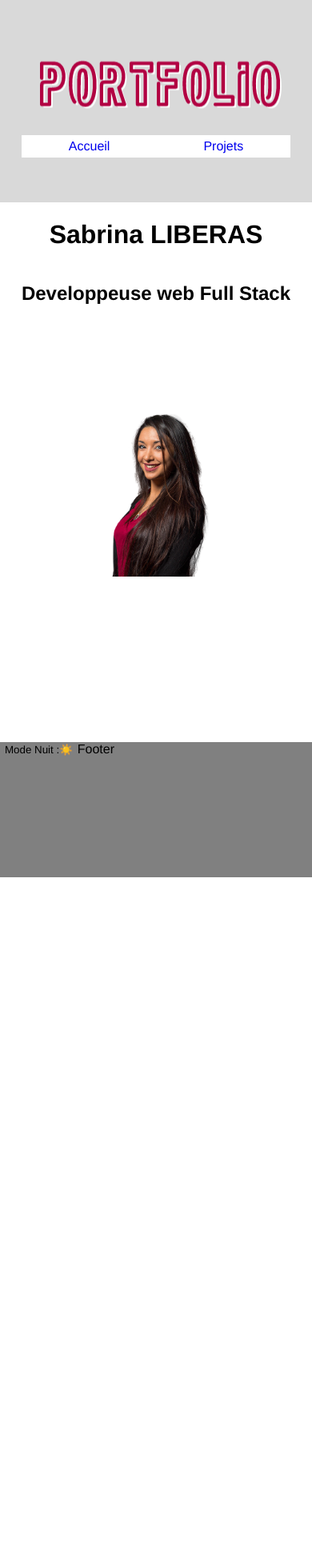
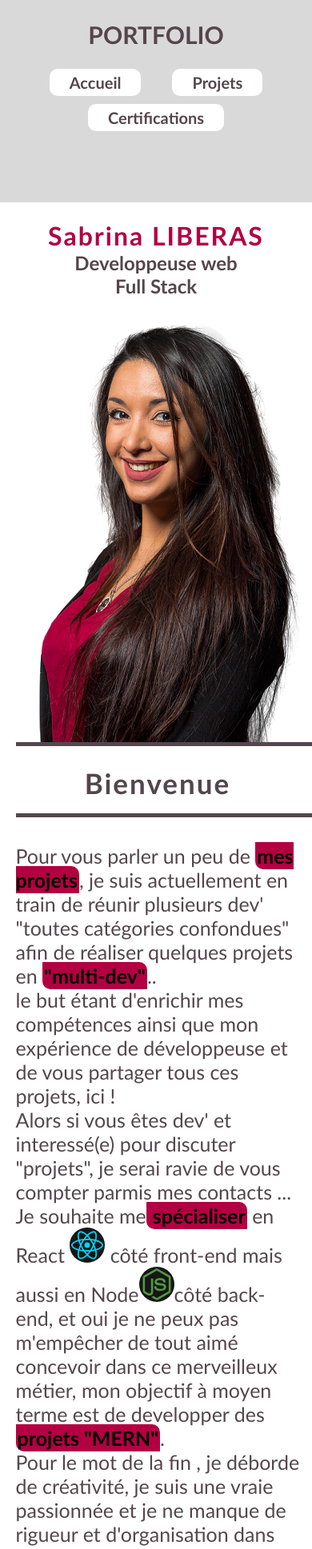
Before and after one commit to SLiberas06/Portfolio, a React (Vite) app: page / in a window 390 px wide. Shown: the top 1937 px of the page at 80% size. Before the commit the page ends 1097 px from the top, so only its background shows below. Built offline with nearby package versions, Linux system fonts and the light colour scheme.

Commit message:
homepage mobile ok

```diff
--- a/index.html
+++ b/index.html
@@ -3,6 +3,7 @@
   <head>
     <meta charset="UTF-8" />
     <link rel="icon" type="image/svg+xml" href="/vite.svg" />
+
     <meta name="viewport" content="width=device-width, initial-scale=1.0" />
     <title>Portfolio Sabrina Liberas</title>
   </head>
--- a/package.json
+++ b/package.json
@@ -11,6 +11,7 @@
   "dependencies": {
     "react": "^18.2.0",
     "react-dom": "^18.2.0",
+    "react-icons": "^4.7.1",
     "react-router": "^6.6.2",
     "react-router-dom": "^6.6.2",
     "styled-components": "^5.3.6"
--- a/src/App.jsx
+++ b/src/App.jsx
@@ -1,7 +1,7 @@
 import React from 'react'
 import { BrowserRouter, Routes, Route } from 'react-router-dom'
-import Home from './pages/Home'
-import Contact from './pages/Contact'
+import Accueil from './pages/Accueil'
+import Projets from './pages/Projets'
 import Header from './components/Header'
 import Footer from './components/Footer'
 import { Main } from './utils/Atoms'
@@ -16,8 +16,8 @@ function App() {
         <Main>
           <Header />
           <Routes>
-            <Route path="/" element={<Home />} />
-            <Route path="/contact" element={<Contact />} />
+            <Route path="/" element={<Accueil />} />
+            <Route path="/Projets" element={<Projets />} />
           </Routes>
           <Footer />
         </Main>
--- a/src/components/Footer/index.jsx
+++ b/src/components/Footer/index.jsx
@@ -1,25 +1,74 @@
 import styled from 'styled-components'
 import { useTheme } from '../../utils/Hooks'
+import {
+  BsFillSunFill,
+  BsFillMoonFill,
+  BsLinkedin,
+  BsGithub,
+} from 'react-icons/bs'
+import { MdEmail } from 'react-icons/md'
+import { Color } from '../../utils/Atoms'
 
 const FooterStyled = styled.footer`
   width: 100%;
   height: 20vh;
-  background-color: grey;
+  padding: 5vh 0 5vh 0;
+  background-color: ${({ theme }) =>
+    theme === 'light' ? Color.backgroundLight : Color.backgroundDark};
+  display: flex;
+  flex-direction: column;
+  align-items: center;
+  justify-content: space-between;
 `
 const NightModeButton = styled.button`
   background-color: transparent;
   border: none;
   cursor: pointer;
-  color: black;
+  transition: 1000s;
+  margin-top: 0;
 `
+
+const Sun = styled(BsFillSunFill)`
+  width: 100px;
+  font-size: 50px;
+  color: ${Color.primaryLight};
+  :hover {
+    font-size: 55px;
+    transition: 200ms;
+  }
+`
+const Moon = styled(BsFillMoonFill)`
+  width: 100px;
+  font-size: 40px;
+  color: ${Color.backgroundLight};
+  :hover {
+    font-size: 45px;
+    transition: 200ms;
+  }
+`
+const ContactWrapper = styled.div`
+  // background-color: blue;
+  display: flex;
+  width: 80%;
+  flex-direction: row;
+  font-size: 50px;
+  justify-content: space-between;
+  color: ${({ theme }) =>
+    theme === 'light' ? Color.backgroundDark : Color.primaryLightText};
+`
+
 function Footer() {
   const { toggleTheme, theme } = useTheme()
   return (
-    <FooterStyled>
+    <FooterStyled theme={theme}>
       <NightModeButton onClick={() => toggleTheme()}>
-        Mode Nuit :{theme === 'light' ? '☀️' : '🌙'}
+        {theme === 'light' ? <Sun /> : <Moon />}
       </NightModeButton>
-      Footer
+      <ContactWrapper theme={theme}>
+        <BsLinkedin />
+        <BsGithub />
+        <MdEmail />
+      </ContactWrapper>
     </FooterStyled>
   )
 }
--- a/src/components/Header/index.jsx
+++ b/src/components/Header/index.jsx
@@ -1,41 +1,82 @@
 import styled from 'styled-components'
 import { useTheme } from '../../utils/Hooks'
 import { Link } from 'react-router-dom'
-import LogoDark from '../../assets/logoDark.png'
-import LogoLight from '../../assets/logoLight.png'
+import { Color } from '../../utils/Atoms'
+import pdf from '../../datas/CV_Sabrina_LIBERAS.pdf'
 
 const HeaderStyled = styled.header`
   display: flex;
   flex-direction: column;
-  background: ${(props) =>
-    props.isDarkMode ? `url(${LogoDark})` : `url(${LogoLight})`}no-repeat;
-  background-position: center;
+  background-color: ${({ theme }) =>
+    theme === 'light' ? `${Color.backgroundLight}` : `${Color.backgroundDark}`};
   width: 100%;
   height: 30vh;
   align-items: center;
+  @media (min-width: 1000px) {
+    flex-direction: row;
+    justify-content: space-between;
+  }
+  h1 {
+    font-size: 30px;
+    margin-top: 3vh;
+    color: ${({ theme }) =>
+      theme === 'light'
+        ? `${Color.primaryLightText}`
+        : `${Color.backgroundLight}`};
+    @media (min-width: 1000px) {
+      margin-top: 0;
+      font-size: 50px;
+      margin-left: 5vw;
+    }
+  }
   nav {
     padding: 0;
-    background-color: white;
     display: flex;
-    margin-top: 20vh;
+    flex-wrap: wrap;
+    justify-content: center;
   }
 `
-const TitleStyled = styled.h1`
-  font-family: 'code', sans-serif;
-  color: ${(props) => (props.isDarkMode ? 'white' : ' black')};
-`
+
 const NavLink = styled(Link)`
   display: flex;
-  margin: 5px 15vw;
+  margin: 5px 5vw;
   text-decoration: none;
+  border-radius: 10px;
+  background-color: ${({ theme }) =>
+    theme === 'light' ? 'white' : Color.primaryLightText};
+  padding: ${({ theme }) => (theme === 'light' ? '5px 25px' : '5px 25px')};
+  font-size: 20px;
+  color: ${({ theme }) =>
+    theme === 'light' ? `${Color.primaryLightText}` : `black`};
+  font-weight: bold;
+  :hover {
+    color: ${({ theme }) =>
+      theme === 'light'
+        ? `${Color.backgroundLight}`
+        : `${Color.backgroundLight}`};
+    background-color: ${({ theme }) =>
+      theme === 'light' ? `${Color.primaryLight}` : `${Color.primaryLight}`};
+    transition: 1000ms;
+  }
+  @media (min-width: 1000px) {
+    margin-top: 0;
+    font-size: 35px;
+    border-radius: 15px;
+  }
 `
 function Header() {
   const { theme } = useTheme()
   return (
-    <HeaderStyled isDarkMode={theme === 'dark'}>
+    <HeaderStyled theme={theme}>
+      <h1>PORTFOLIO</h1>
       <nav>
-        <NavLink to="/">Accueil</NavLink>
-        <NavLink to="/projets">Projets</NavLink>
+        <NavLink to="/" theme={theme}>
+          Accueil
+        </NavLink>
+        <NavLink to="/projets" theme={theme}>
+          Projets
+        </NavLink>
+        <NavLink theme={theme}>Certifications</NavLink>
       </nav>
     </HeaderStyled>
   )
--- a/src/datas/projet.json
+++ b/src/datas/projet.json
@@ -0,0 +1,6 @@
+[
+    { "id": "001",
+    ""
+
+}
+]
--- /dev/null
+++ b/src/pages/Accueil/index.jsx
@@ -0,0 +1,119 @@
+import styled from 'styled-components'
+// import Loader from "../../components/Loader"
+import PhotoLight from '../../assets/sabrina.png'
+import PhotoDark from '../../assets/sl.png'
+import { useTheme } from '../../utils/Hooks'
+import { Color } from '../../utils/Atoms'
+import { FaReact, FaNodeJs } from 'react-icons/fa'
+
+const AccueilWrapper = styled.div`
+  width: 100%;
+  height: 80vh;
+  display: flex;
+  flex-direction: column;
+  justify-content: start;
+  align-items: center;
+  background: ${({ theme }) =>
+      theme === 'light' ? `url(${PhotoLight})` : `url(${PhotoDark})`}
+    no-repeat;
+  background-position: top;
+`
+const HomeTitle = styled.h1`
+  letter-spacing: 2px;
+  color: ${Color.primaryLight};
+  margin-bottom: 0;
+`
+const HomeSubtitle = styled.h2`
+  text-align: center;
+  margin-top: 0;
+  width: ${({ $theme }) => ($theme === 'light' ? `70vw` : `60vw`)};
+  color: ${({ theme }) =>
+    theme === 'light' ? Color.primaryLightText : Color.backgroundLight};
+`
+const React = styled(FaReact)`
+  font-size: 40px;
+  border-radius: 50px;
+  padding: 2px;
+  background-color: ${Color.backgroundDark};
+  color: #00d8ff;
+`
+const NodeJs = styled(FaNodeJs)`
+  font-size: 40px;
+  border-radius: 50px;
+  padding: 2px;
+  background-color: ${Color.backgroundDark};
+  color: #509941;
+`
+const HomeTexte = styled.p`
+  font-size: 25px;
+  color: ${({ theme }) =>
+    theme === 'light' ? Color.primaryLightText : Color.backgroundLight};
+`
+const TextTitle = styled.h2`
+  font-size: 35px;
+  text-align: center;
+  letter-spacing: 2px;
+  margin: 2vh 0 2vh 0;
+  color: ${({ theme }) =>
+    theme === 'light' ? Color.primaryLightText : Color.backgroundLight};
+`
+
+const TextWrapper = styled.div`
+  display: flex;
+  flex-direction: column;
+  align-items: center;
+  justify-content: center;
+  margin: 0vh 4vw 2vh 5vw;
+  hr {
+    margin-top: 0;
+    margin-right: 0;
+    border: none;
+    background-color: ${Color.primaryLightText};
+    width: 110%;
+    height: 5px;
+  }
+`
+const Mark = styled.mark`
+  background-color: ${({ theme }) =>
+    theme === 'light' ? Color.primaryLight : Color.primaryLightText};
+  border-radius: 0 10px 0 10px;
+  font-weight: bold;
+  padding: 2px;
+`
+function Accueil() {
+  const { theme } = useTheme()
+  return (
+    <main>
+      <AccueilWrapper theme={theme}>
+        <HomeTitle>Sabrina LIBERAS</HomeTitle>
+        <HomeSubtitle theme={theme}>Developpeuse web Full Stack</HomeSubtitle>
+      </AccueilWrapper>
+      <TextWrapper>
+        <hr /> <TextTitle theme={theme}> Bienvenue </TextTitle> <hr />
+        <HomeTexte theme={theme}>
+          Pour vous parler un peu de <Mark theme={theme}>mes projets</Mark>, je
+          suis actuellement en train de réunir plusieurs dev' "toutes catégories
+          confondues" afin de réaliser quelques projets en{' '}
+          <Mark theme={theme}>"multi-dev"</Mark>..
+          <br /> le but étant d'enrichir mes compétences ainsi que mon
+          expérience de développeuse et de vous partager tous ces projets, ici !{' '}
+          <br />
+          Alors si vous êtes dev' et interessé(e) pour discuter "projets", je
+          serai ravie de vous compter parmis mes contacts ... Je souhaite me
+          <Mark theme={theme}> spécialiser</Mark> en React <React /> côté
+          front-end mais aussi en Node
+          <NodeJs />
+          côté back-end, et oui je ne peux pas m'empêcher de tout aimé concevoir
+          dans ce merveilleux métier, mon objectif à moyen terme est de
+          developper des <Mark theme={theme}>projets "MERN"</Mark>.<br /> Pour
+          le mot de la fin , je déborde de créativité, je suis une vraie
+          passionnée et je ne manque de rigueur et d'organisation dans mon
+          travail ... Je ne vous en dis pas plus, je vous invite à me contacter
+          pour en discuter.
+        </HomeTexte>
+      </TextWrapper>
+    </main>
+  )
+}
+
+export default Accueil
--- a/src/pages/Contact/index.jsx
+++ /dev/null
@@ -1,9 +0,0 @@
- import styled from "styled-components"
- const StyledDiv= styled.div`
- font-size:50px;`
-
-function Contact(){
-
-    return<StyledDiv>contact</StyledDiv>
-}
-export default Contact
--- a/src/pages/Home/index.jsx
+++ /dev/null
@@ -1,33 +0,0 @@
-import styled from 'styled-components'
-// import Loader from "../../components/Loader"
-import PhotoLight from '../../assets/sabrina.png'
-import PhotoDark from '../../assets/sl.png'
-
-import { useTheme } from '../../utils/Hooks'
-
-const HomeWrapper = styled.div`
-  width: 100%;
-  height: 80vh;
-
-  display: flex;
-  flex-direction: column;
-  justify-content: start;
-  align-items: center;
-  background: ${(props) =>
-      props.isDarkMode ? `url(${PhotoDark})` : `url(${PhotoLight})`}
-    no-repeat;
-  background-size: 100%;
-  background-position: center;
-`
-
-function Home() {
-  const { theme } = useTheme()
-  return (
-    <HomeWrapper isDarkMode={theme === 'dark'}>
-      <h1>Sabrina LIBERAS</h1>
-      <h2>Developpeuse web Full Stack</h2>
-    </HomeWrapper>
-  )
-}
-
-export default Home
--- /dev/null
+++ b/src/pages/Projets/index.jsx
@@ -0,0 +1,9 @@
+import styled from 'styled-components'
+const StyledDiv = styled.div`
+  font-size: 50px;
+`
+
+function Projets() {
+  return <StyledDiv>Projets</StyledDiv>
+}
+export default Projets
--- a/src/utils/Atoms.jsx
+++ b/src/utils/Atoms.jsx
@@ -1,4 +1,5 @@
 import styled from 'styled-components'
+
 
 export const Main = styled.main`
   overflow-x: hidden;
@@ -10,4 +11,14 @@ export const Main = styled.main`
   width: 100%;
 `
 
-// export const Color = {}
+export const Color = {
+  backgroundLight: '#d9d9d9',
+  backgroundDark: '#161616',
+  primaryLight: '#b20042',
+  primaryLightText: '#54464C',
+}
+
+export const Fonts = {
+  primaryLight: 'Calibri, Candara, Segoe, Segoe UI, Optima, Arial, sans-serif',
+  primaryDark: 'Consolas, monaco, monospace',
+}
--- a/src/utils/GlobalStyle.jsx
+++ b/src/utils/GlobalStyle.jsx
@@ -1,13 +1,15 @@
 import { createGlobalStyle } from 'styled-components'
 import { useTheme } from './Hooks'
+import { Fonts, Color } from '../utils/Atoms'
 
 const StyledGlobalStyle = createGlobalStyle`
     * {
-      font-family: 'Montserrat', Helvetica, sans-serif;
+      font-family:${(props) =>
+        props.isDarkMode ? `${Fonts.primaryDark}` : `${Fonts.primaryLight}`};
     }
     body {
         background-color: ${(props) =>
-          props.isDarkMode ? 'rgba(0, 0, 0, 0.915)' : 'white'};
+          props.isDarkMode ? `${Color.backgroundDark}` : 'white'};
         margin: 0;
     }
 `
```
Also changed, not shown: 2 other files (tests, documents, lock files or other folders).
